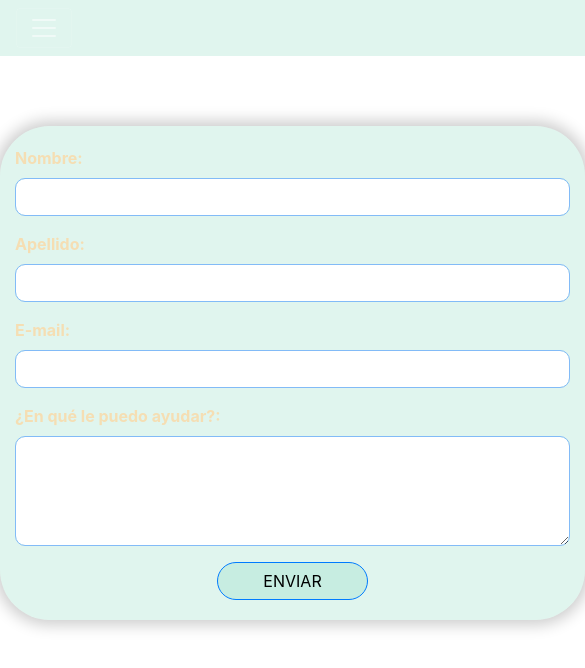
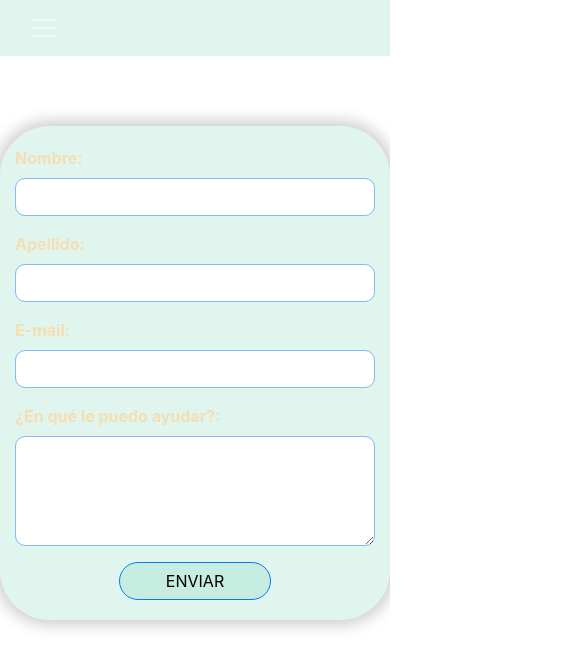
Before and after one commit to RobertSepulvedaGarcia/curriculum, a Gatsby site: page /contact in a window 390 px wide. Shown: the whole page, 585 px wide, since content can reach past the window. Built offline with nearby package versions, Linux system fonts and the light colour scheme; Gatsby itself is replaced by a stand-in of ours.

Commit message:
cambio de resolucion en layout

```diff
--- a/src/components/Menu/Menu.scss
+++ b/src/components/Menu/Menu.scss
@@ -8,7 +8,7 @@
     list-style-type: none;
     margin: 0;
 
-    @media (max-width: 1024px) {
+    @media (max-width: 1023px) {
       display: block;
     }
     li {
--- a/src/layouts/LayoutBasic.scss
+++ b/src/layouts/LayoutBasic.scss
@@ -1,5 +1,5 @@
 .prueba {
   @media (max-width: 1024px) {
-    width: 150%;
+    width: 100%;
   }
 }
```
